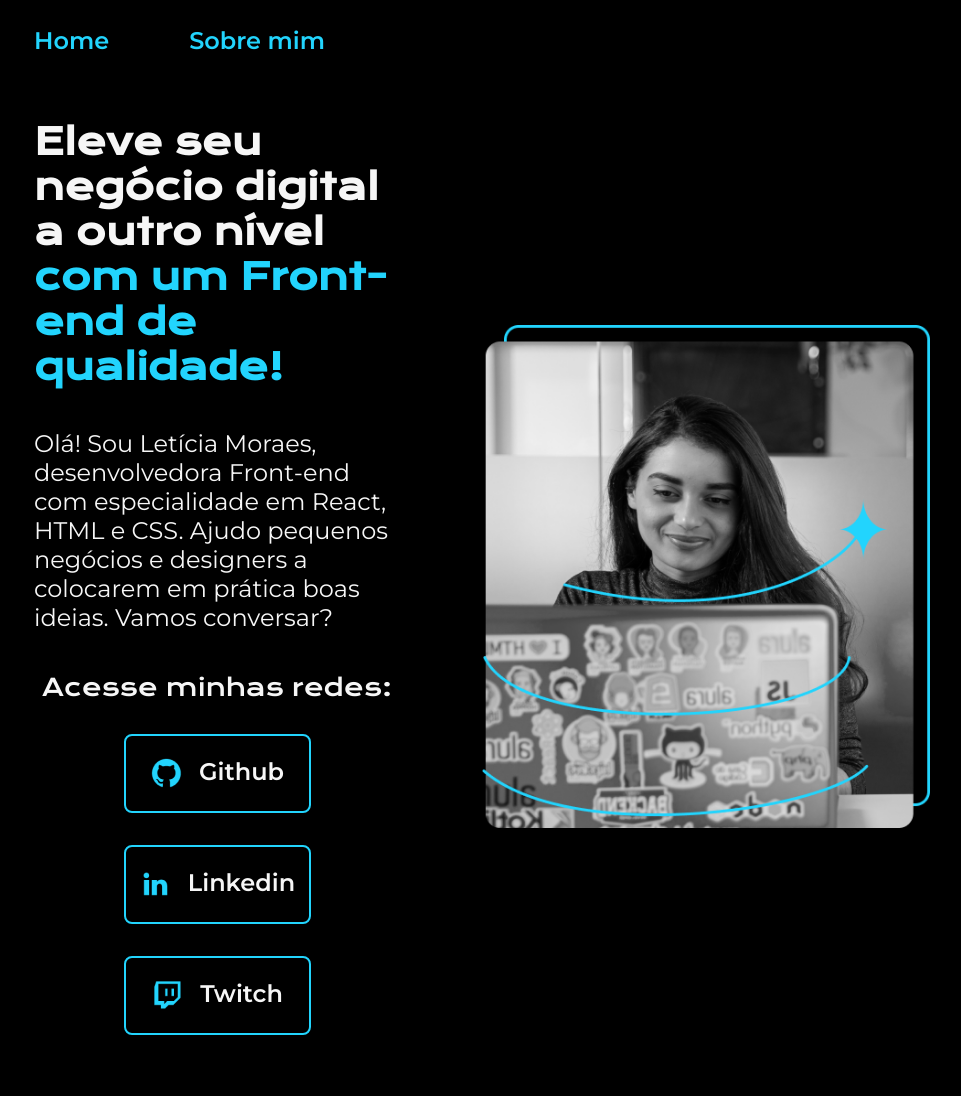
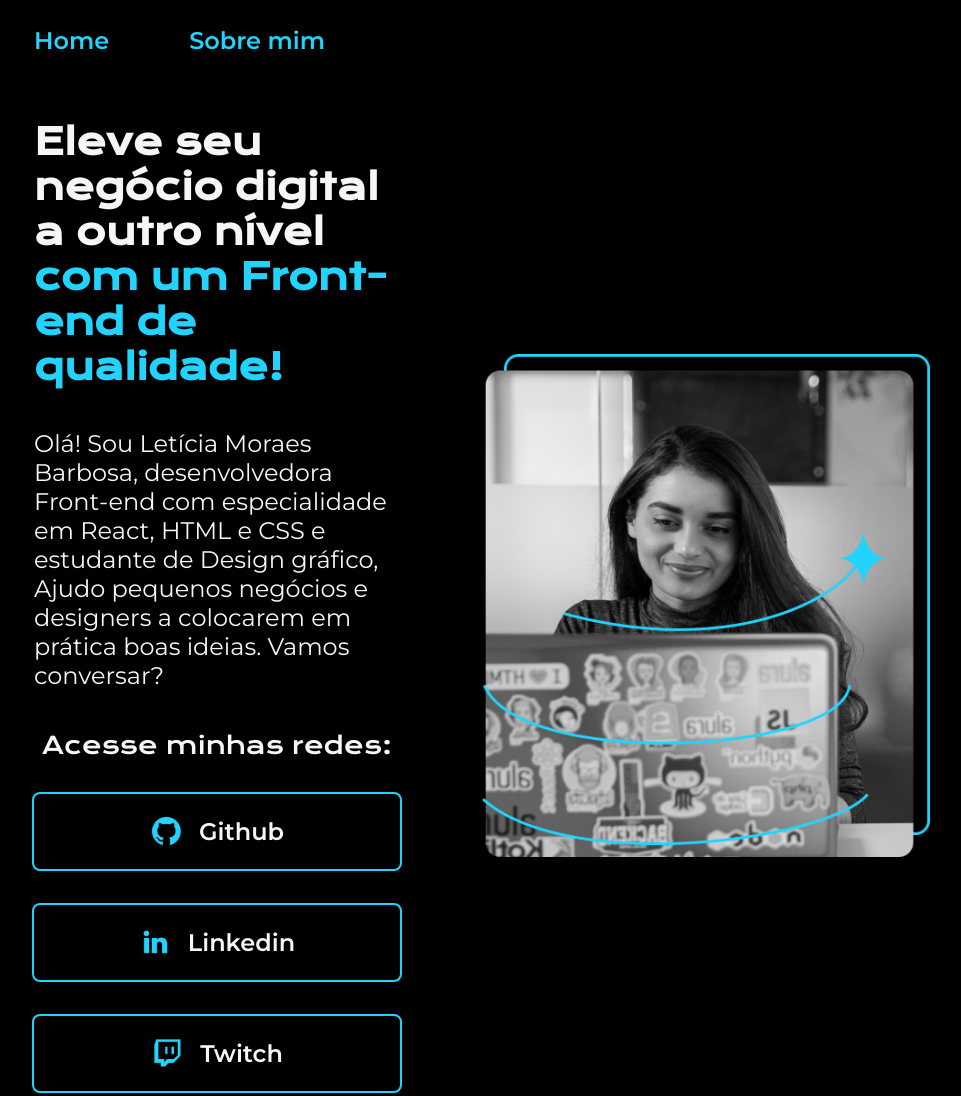
Before and after one commit to LeticiaMoraes0/portfolio, a plain HTML site: page index.html in a window 1280 px wide. Shown: the top 1096 px of the page, without its empty margins (158-1119 px from the left). Drawn offline with nearby package versions, Linux system fonts and the light colour scheme.

Commit message:
feat: Atualização das informações

```diff
--- a/index.html
+++ b/index.html
@@ -20,14 +20,14 @@
             <h1 class="apresentacao_conteudo_titulo">Eleve seu negócio digital a outro nível
                 <strong class="titulo-destaque">com um Front-end de qualidade!</strong>
             </h1>
-            <p class="apresentacao_conteudo_texto">Olá! Sou Letícia Moraes, desenvolvedora Front-end com especialidade
-                em React, HTML e CSS. Ajudo pequenos
+            <p class="apresentacao_conteudo_texto">Olá! Sou Letícia Moraes Barbosa, desenvolvedora Front-end com especialidade
+                em React, HTML e CSS e estudante de Design gráfico, Ajudo pequenos
                 negócios e designers a colocarem em prática boas ideias. Vamos conversar?</p>
             <div class="apresentacao_links">
                 <h2 class="apresentacao_links_subtitulo">Acesse minhas redes:</h2>
                 <a class="apresentacao_links_navegacao" href="https://github.com">
                     <img src="./assets/github.png">
-                    Github
+                    <span>Github</span>
                 </a>
                 <a class="apresentacao_links_navegacao" href="https://linkedin.com">
                     <img src="./assets/linkedin.png">
--- a/styles/style.css
+++ b/styles/style.css
@@ -99,9 +99,10 @@ body {
 .apresentacao_links_navegacao {
     display: flex;
     justify-content: center;
+    align-items: center;
     gap: 16px;
     border: 2px solid var(--cor-terciaria);
-    width: 50%;
+    width: 100%;
     text-align: center;
     border-radius: 8px;
     font-size: 1.5rem;
@@ -150,4 +151,7 @@ body {
     .apresentacao_conteudo {
         width: auto;
     }
+    .apresentacao_links_navegacao {
+        width: 50%;
+    }
 }
```
Also changed, not shown: about.html (+3 -1 lines).
